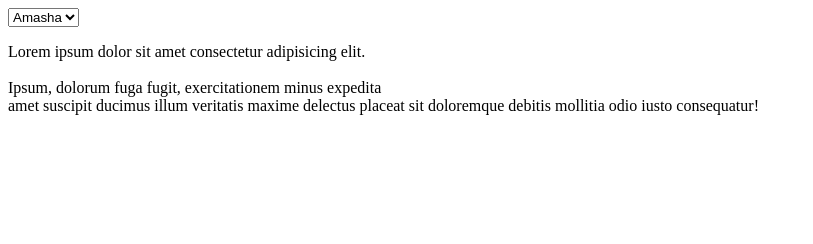
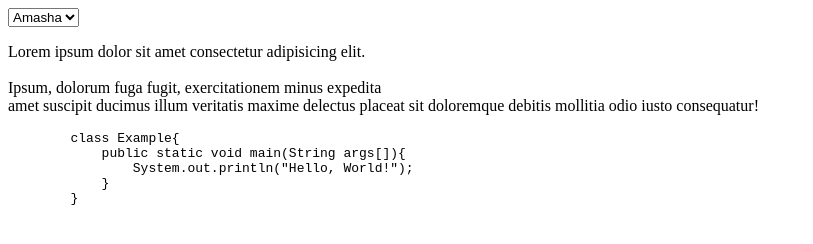
Before and after one commit to Madhubhashana-Liyanage/2026-10-03-IT-Day-04, a plain HTML site: page index.html in a window 1280 px wide. Shown: the whole page, without its empty margins (0-813 px from the left). Drawn offline with Linux system fonts and the light colour scheme.

Commit message:
Add code line for html

```diff
--- a/index.html
+++ b/index.html
@@ -16,5 +16,15 @@
 
     <!--Break - br-->
     <p>Lorem ipsum dolor sit amet consectetur adipisicing elit.<br><br> Ipsum, dolorum fuga fugit, exercitationem minus expedita <br>amet suscipit ducimus illum veritatis maxime delectus placeat sit doloremque debitis mollitia odio iusto consequatur!</p>
+
+    <!--Code Type - <pre> or <code>-->
+    <pre>
+        class Example{
+            public static void main(String args[]){
+                System.out.println("Hello, World!");
+            }
+        }
+    </pre>
+
 </body>
 </html>
```
